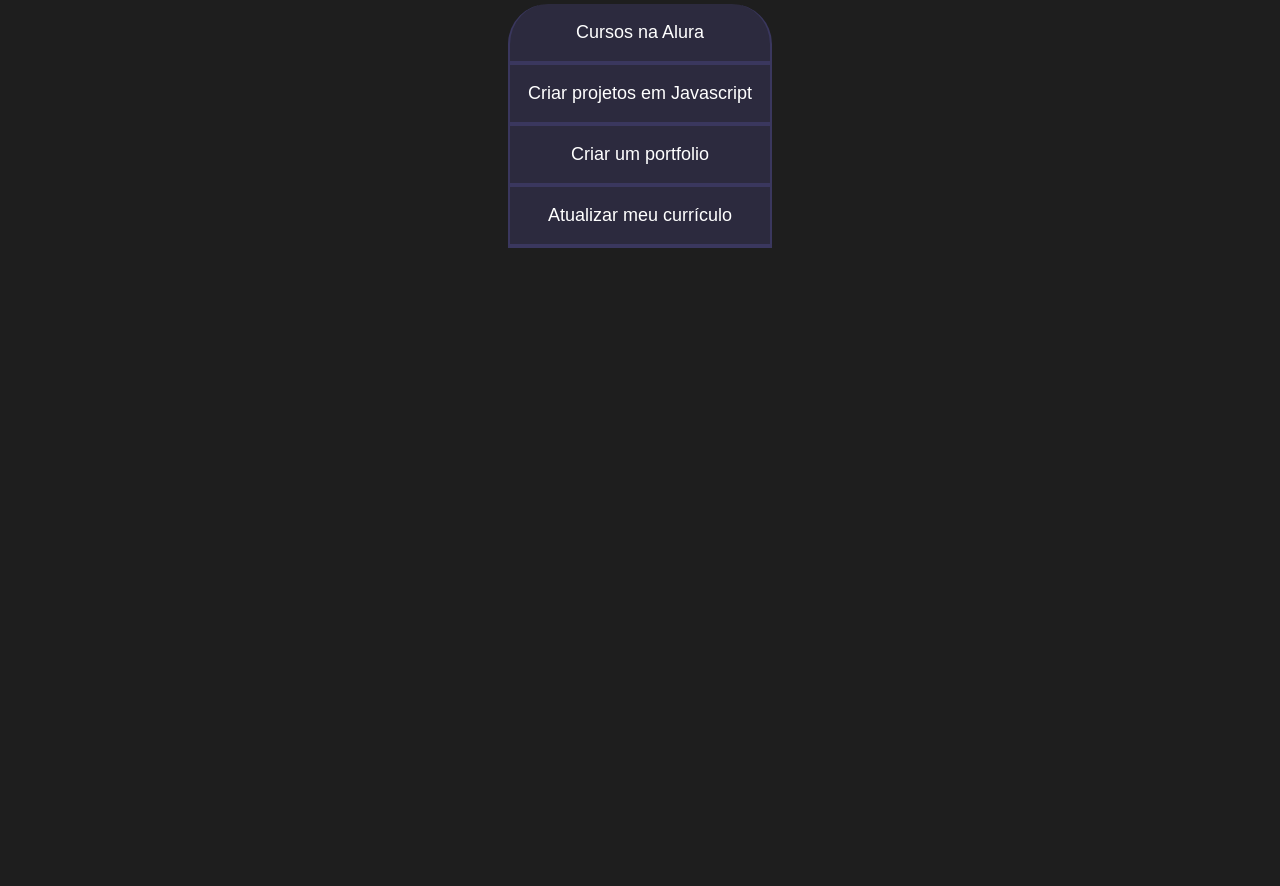
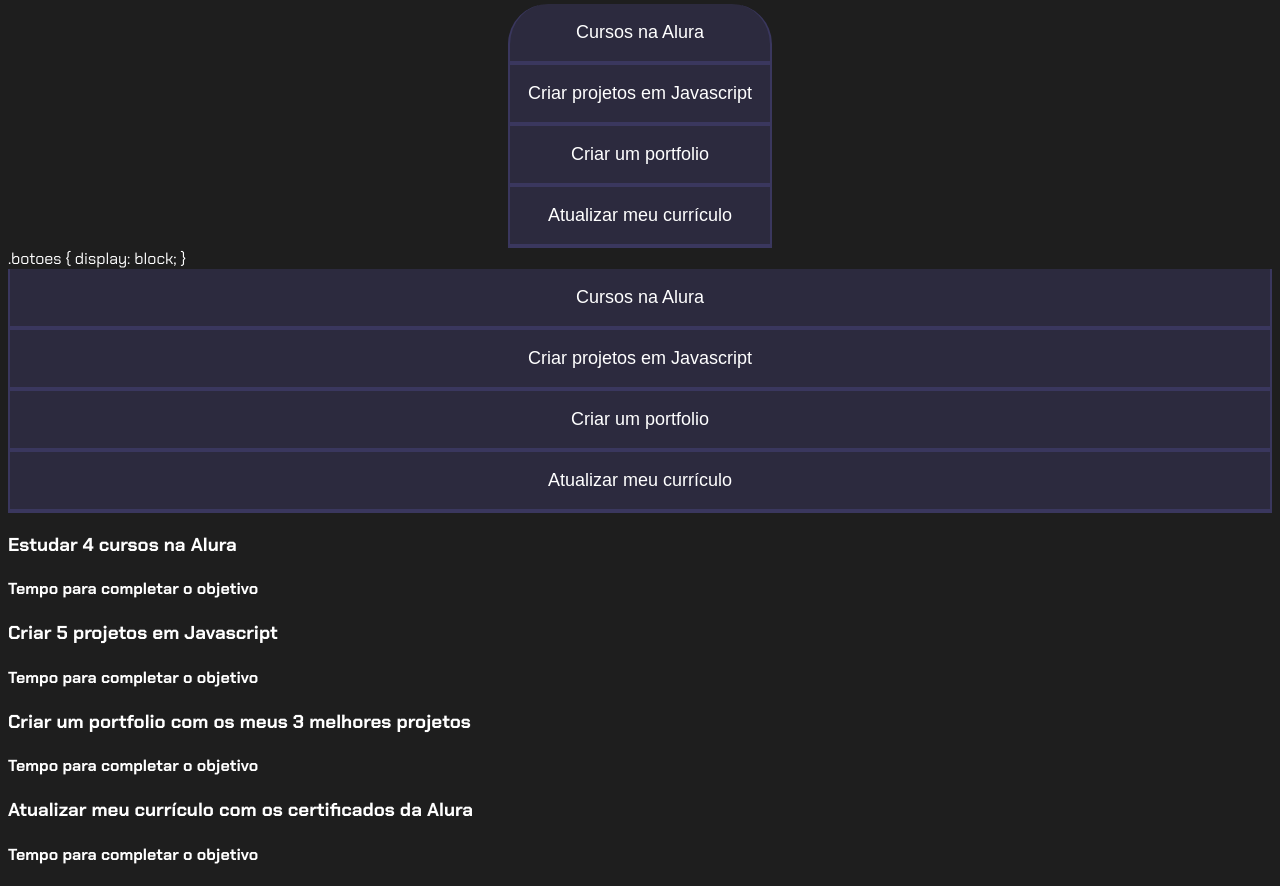
Before and after one commit to larajmeurers/larajmeurers-Projeto-de-vida-organizando-objetivos-futuros-com-matem-tica-aplicada, a plain HTML site: page index.html in a window 1280 px wide. Shown: the part 99-985 px from the top of the page. Before the commit the page ends 800 px from the top, so only its background shows below. Drawn offline with Linux system fonts and the light colour scheme.

Commit message:
Update index.html

```diff
--- a/index.html
+++ b/index.html
@@ -19,3 +19,42 @@
     </section>
   </body>
 </html>
+.botoes {
+  display: block;
+}
+<button class="botao ativo">Cursos na Alura</button>
+<button class="botao">Criar projetos em Javascript</button>
+<button class="botao">Criar um portfolio</button>
+<button class="botao">Atualizar meu currículo</button>
+<div class="aba-conteudo ativo">
+  <h3 class="aba-conteudo-titulo-principal">Estudar 4 cursos na Alura</h3>
+  <h4 class="aba-conteudo-titulo-secundario">
+    Tempo para completar o objetivo
+  </h4>
+  <div class="contador"></div>
+</div>
+<div class="aba-conteudo">
+  <h3 class="aba-conteudo-titulo-principal">Criar 5 projetos em Javascript</h3>
+  <h4 class="aba-conteudo-titulo-secundario">
+    Tempo para completar o objetivo
+  </h4>
+  <div class="contador"></div>
+</div>
+<div class="aba-conteudo">
+  <h3 class="aba-conteudo-titulo-principal">
+    Criar um portfolio com os meus 3 melhores projetos
+  </h3>
+  <h4 class="aba-conteudo-titulo-secundario">
+    Tempo para completar o objetivo
+  </h4>
+  <div class="contador"></div>
+</div>
+<div class="aba-conteudo">
+  <h3 class="aba-conteudo-titulo-principal">
+    Atualizar meu currículo com os certificados da Alura
+  </h3>
+  <h4 class="aba-conteudo-titulo-secundario">
+    Tempo para completar o objetivo
+  </h4>
+  <div class="contador"></div>
+</div>
```
